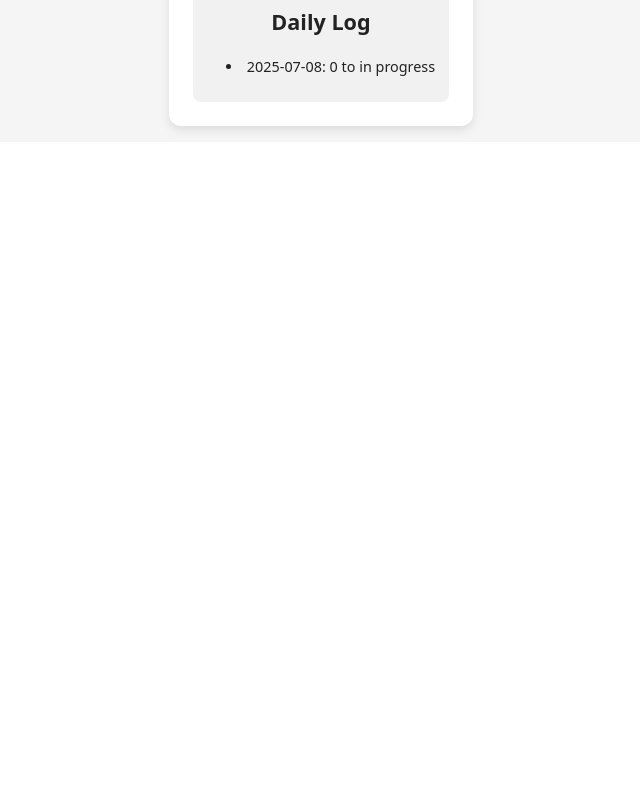
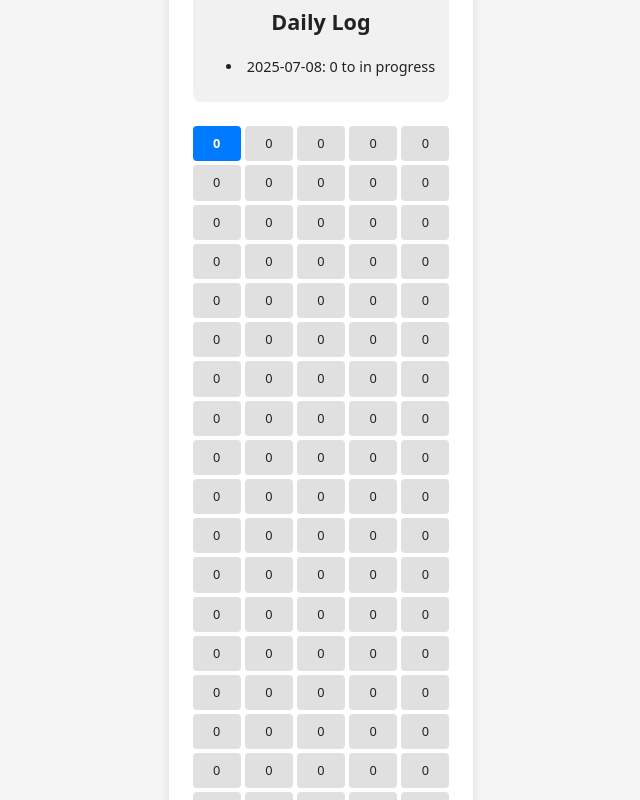
Before and after one commit to jeffdinsmore/acceptance_rate, a React (Vite) app: page / in a window 1280 px wide. Shown: the part 560-1360 px from the top of the page, without its empty margins (319-959 px from the left). Before the commit the page ends 800 px from the top, so only its background shows below. Built offline with nearby package versions, Linux system fonts and the light colour scheme.

Commit message:
update to fix the ending index entry

```diff
--- a/src/App.tsx
+++ b/src/App.tsx
@@ -61,6 +61,17 @@ console.log("filled once", filledOnce, useOrderStore.getState());
           ))}
         </ul>
       </div>
+      <div className="orders-grid">
+        {useOrderStore.getState().orders.map((val, i) => (
+          <div
+            key={i}
+            className={`order-cell ${i === index ? "current" : ""}`}
+            title={`Index ${i}`}
+          >
+            {val}
+          </div>
+        ))}
+      </div>*/
     </div>
   );
 };
--- a/src/store.ts
+++ b/src/store.ts
@@ -69,7 +69,7 @@ export const useOrderStore = create<OrderStore>()(
         const today = new Date().toISOString().split("T")[0];
 
         const updated = state.dailies.map(entry =>
-          entry.date === today ? { ...entry, end: state.index } : entry
+          entry.date === today ? { ...entry, end: state.index - 1 } : entry
         );
         set({ dailies: updated });
       },
```
